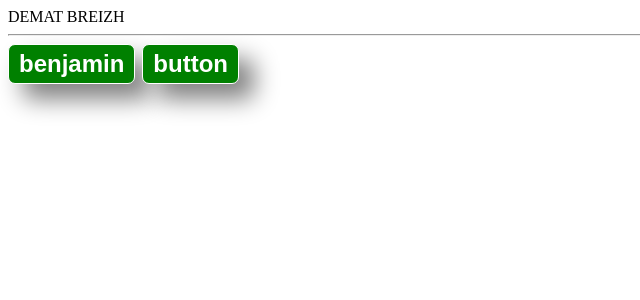
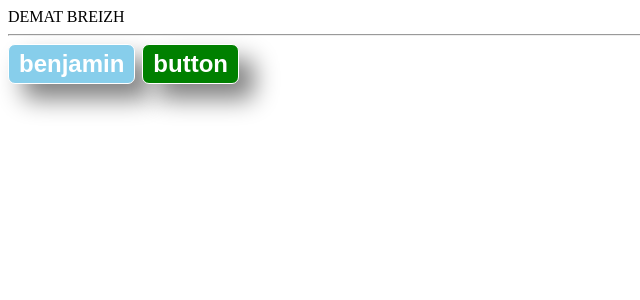
Before and after one commit to wajdifaidi/tjs-formation, a React (Vite) app: page / in a window 1280 px wide. Shown: the top 300 px of the page, without its empty margins (0-640 px from the left). Built offline with nearby package versions, Linux system fonts and the light colour scheme.

Commit message:
ajout de props pour syule dynamique

```diff
--- a/src/App/App.jsx
+++ b/src/App/App.jsx
@@ -1,10 +1,9 @@
 import React from 'react'
 import Button from './components/Button/Button.jsx';
-
 const App=(props) => {
   return <div className='App'>
     DEMAT BREIZH<hr/>
-    <Button text="benjamin"/>
+    <Button text="benjamin" bgColor="skyblue" color="red"/>
     <Button text="button"/>
   </div>
 };
--- a/src/App/components/Button/Button.jsx
+++ b/src/App/components/Button/Button.jsx
@@ -1,9 +1,9 @@
 import React from 'react'
 import style from './Button.module.css'
 const Button = (props) => {
-    //console.log(props);
-    // let x=props.text.substr(2,2);
-    return <button className={style.Button}>{props.text}</button>
+    return <button className={style.Button} style={{
+        backgroundColor: props.bgColor
+    }}>{props.text}</button>
 }
 
 export default Button
--- a/src/App/components/Button/Button.module.css
+++ b/src/App/components/Button/Button.module.css
@@ -10,3 +10,8 @@
     font-weight: 900;
     font-size:x-large;
 }
+.Button:hover{
+    box-shadow: 10px 10px 25px grey;
+    border: 1px solid grey;
+    color: grey;
+}
```
